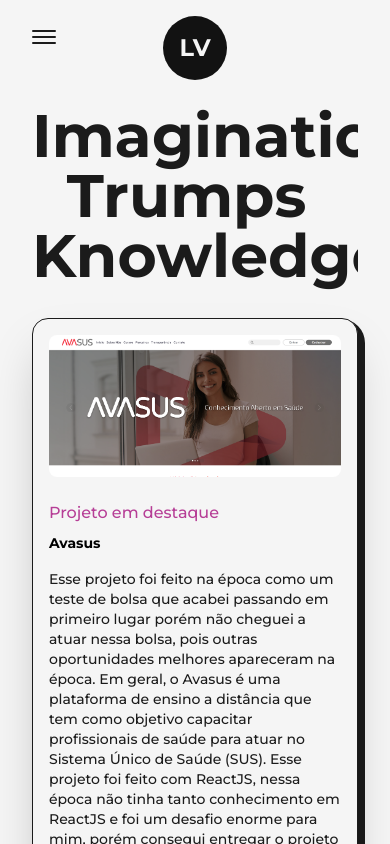
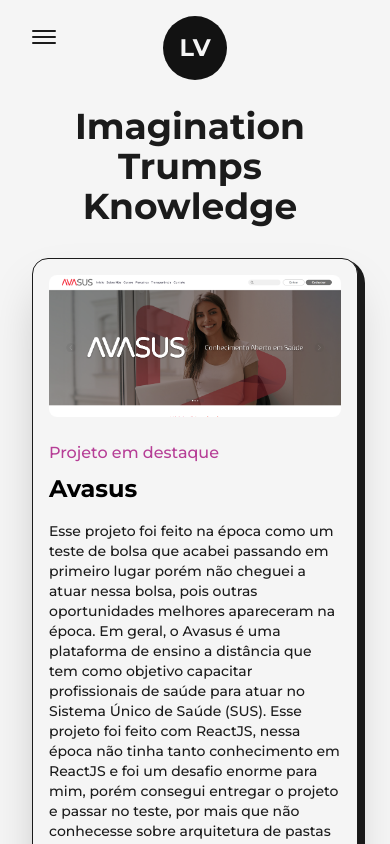
Before and after one commit to Lucas-Veras/portfolio, a Next.js app: page /projects in a window 390 px wide. Shown: the top 844 px of the page. Built offline with nearby package versions, Linux system fonts and the light colour scheme.

Commit message:
fix: fix some tags with no responsiveness

```diff
--- a/src/components/Education.js
+++ b/src/components/Education.js
@@ -43,7 +43,7 @@
       <div ref={ref} className="w-[75%] mx-auto relative lg:w-[90%] md:w-full">
         <motion.div
           style={{ scaleY: scrollYProgress }}
-          className="absolute left-9 top-0 w-[4px] h-full bg-dark origin-top dark:bg-primaryDark md:w-[2px] md:left-[30px] xs:left-[20px] dark:shadow-3xl"
+          className="absolute left-[32px] top-0 w-[4px] h-full bg-dark origin-top md:w-[2px] md:left-[25px] xs:left-[15px] dark:bg-primaryDark dark:shadow-3xl"
         />
 
         <ul className="w-full flex flex-col items-start justify-between ml-4 xs:ml-2">
--- a/src/components/Experience.js
+++ b/src/components/Experience.js
@@ -50,7 +50,7 @@
       <div ref={ref} className="w-[75%] mx-auto relative lg:w-[90%] md:w-full">
         <motion.div
           style={{ scaleY: scrollYProgress }}
-          className="absolute left-9 top-0 w-[4px] h-full bg-dark origin-top md:w-[2px] md:left-[30px] xs:left-[20px] dark:bg-primaryDark dark:shadow-3xl"
+          className="absolute left-[32px] top-0 w-[4px] h-full bg-dark origin-top md:w-[2px] md:left-[25px] xs:left-[15px] dark:bg-primaryDark dark:shadow-3xl"
         />
 
         <ul className="w-full flex flex-col items-start justify-between ml-4 xs:ml-2">
--- a/src/components/LiIcon.js
+++ b/src/components/LiIcon.js
@@ -7,7 +7,7 @@
   });
 
   return (
-    <figure className="absolute left-0 stroke-dark dark:stroke-light">
+    <figure className="absolute -left-1 xs:mt-1 stroke-dark dark:stroke-light">
       <svg className="-rotate-90 md:w-[60px] md:h-[60px] xs:w-[40px] xs:h-[40px]" width={75} height={75} viewBox="0 0 100 100">
         <circle
           cx="75"
--- a/src/components/NavBar.js
+++ b/src/components/NavBar.js
@@ -165,7 +165,7 @@
               target="_blank"
               whileHover={{ y: -2 }}
               whileTap={{ scale: 0.9 }}
-              className="w-6 bg-light rounded-full dark:bg-dark"
+              className="w-6 bg-light rounded-full dark:bg-dark flex justify-center items-center"
             >
               <GithubIcon />
             </motion.a>
--- a/src/pages/projects/index.js
+++ b/src/pages/projects/index.js
@@ -40,7 +40,7 @@
           target="_blank"
           className="hover:underline underline-offset-2"
         >
-          <h2 className="my-2 w-full text-left text-4xl font-bold dark:text-light sm:text-sm">
+          <h2 className="my-2 w-full text-left text-4xl font-bold lg:text-3xl xs:text-2xl">
             {title}
           </h2>
         </Link>
@@ -124,7 +124,7 @@
         <Layout className="pt-16">
           <AnimatedText
             text="Imagination trumps Knowledge"
-            className="mb-16 lg:!text-7xl sm:mb-8 sm:!text-6xl xs:text-4xl"
+            className="mb-16 lg:!text-7xl sm:mb-8 sm:!text-5xl xs:!text-4xl"
           />
 
           <div className="grid grid-cols-12 gap-24 gap-y-32 xl:gap-x-16 lg:gap-x-8 md:gap-y-24 sm:gap-x-0">
```
